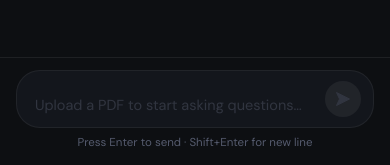
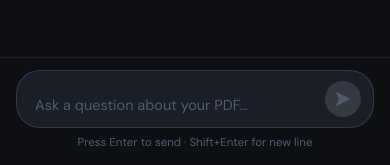
Before and after one commit to pragathijp/DocQuest_AI, a Next.js app in the folder frontend/: page / in a window 390 px wide. Shown: the part 676-841 px from the top of the page. Built offline with nearby package versions, Linux system fonts and the light colour scheme; no server answers.

Commit message:
Improve mobile UX before upload

```diff
--- a/frontend/components/Chat.tsx
+++ b/frontend/components/Chat.tsx
@@ -72,11 +72,16 @@ export const Chat: React.FC = () => {
 
   const handleSubmit = useCallback(async () => {
     const query = input.trim();
-    if (!query || !docId || isQuerying) return;
 
-    setInput("");
-    setErrorBanner(null);
+if (!query || isQuerying) return;
 
+if (!docId) {
+  setErrorBanner("📄 Please upload a PDF before asking a question.");
+  return;
+}
+
+setInput("");
+setErrorBanner(null);
     setMessages((prev) => [...prev, makeMessage("user", query)]);
     setIsQuerying(true);
 
@@ -216,7 +221,7 @@ export const Chat: React.FC = () => {
             onChange={setInput}
             onSubmit={handleSubmit}
             isLoading={isQuerying}
-            disabled={!docId}
+            disabled={isQuerying}
           />
         </footer>
       </main>
```
